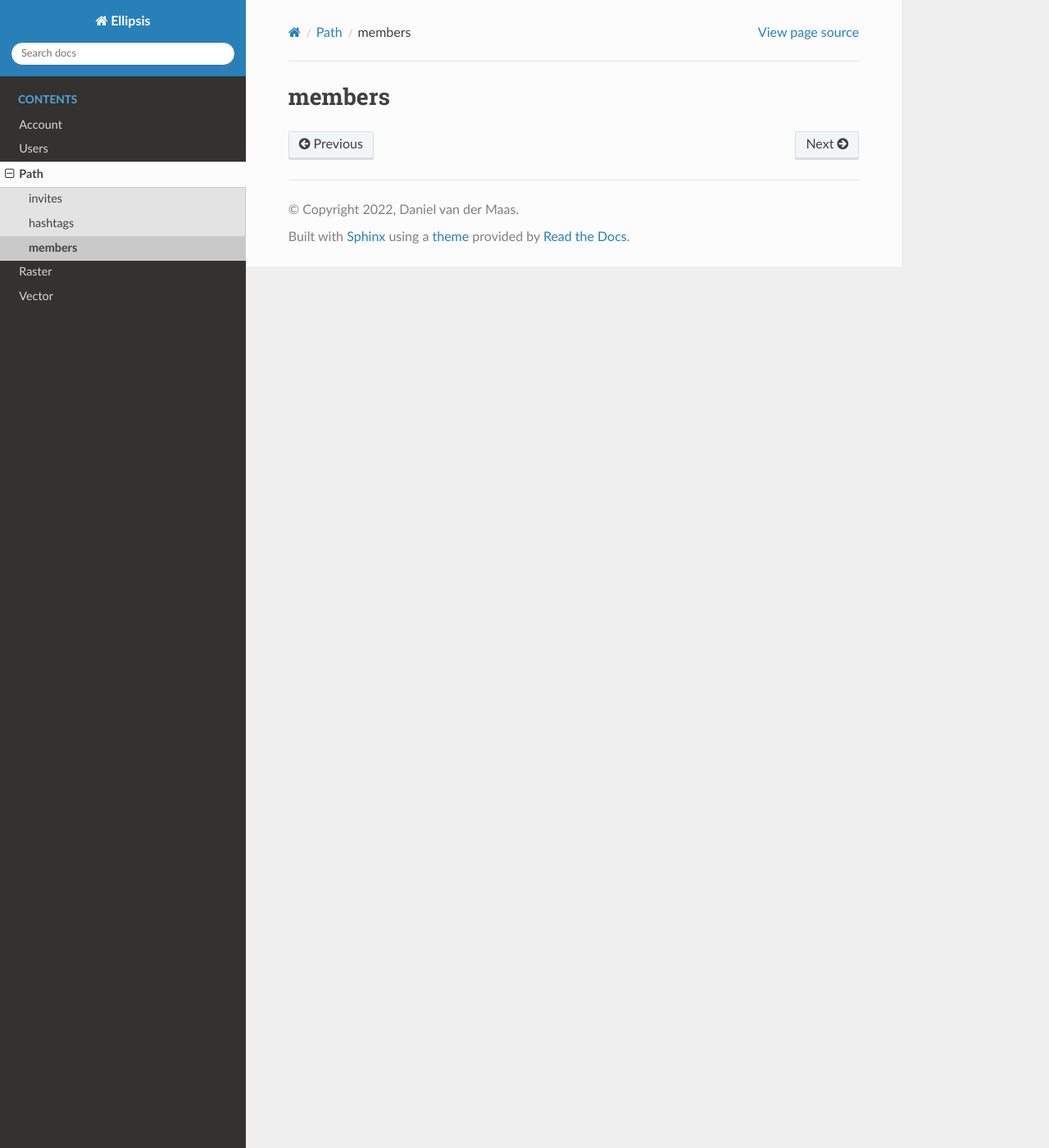
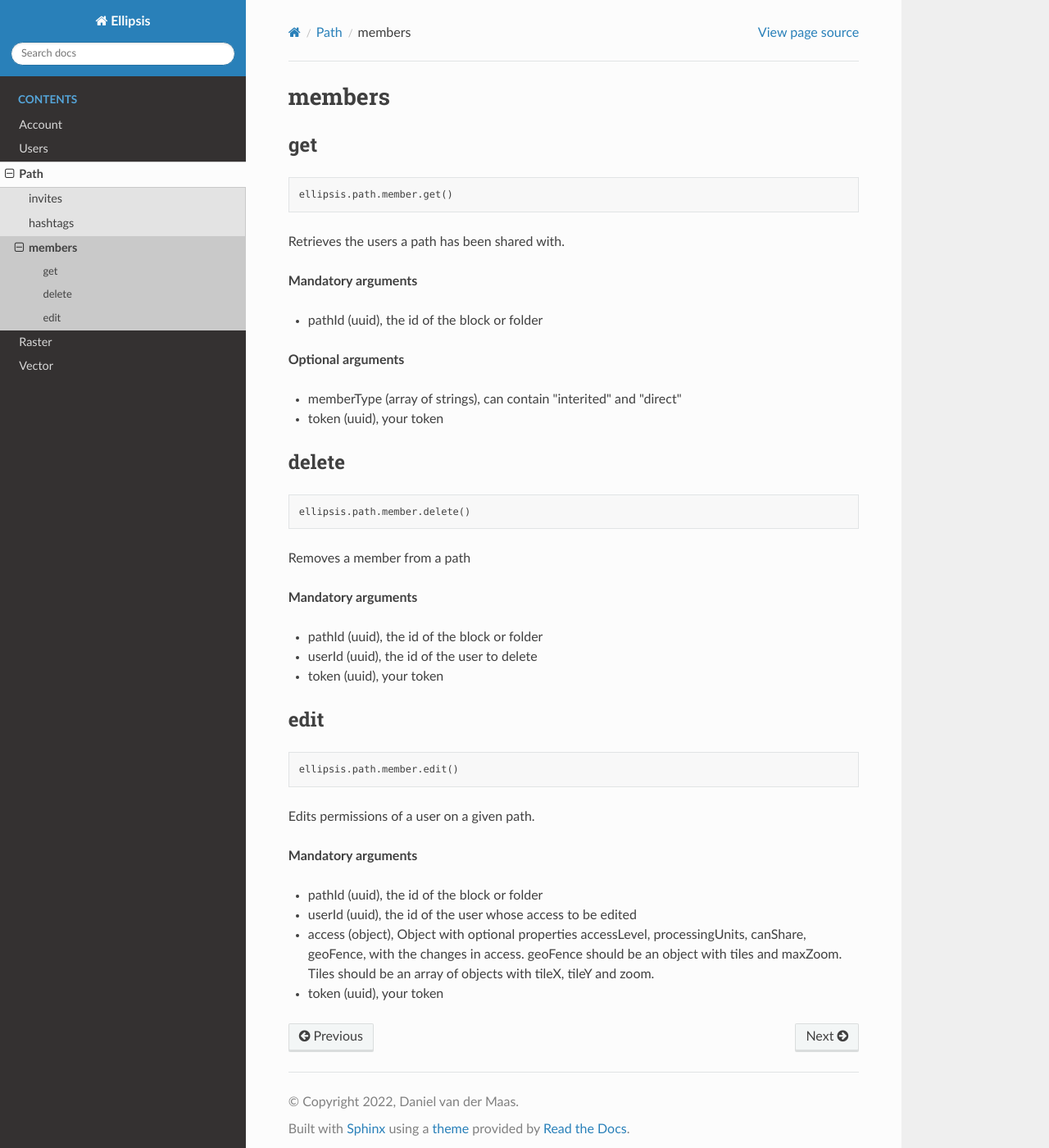
Before and after one commit to ellipsis-drive/python-package, a Sphinx documentation site: the page built from docs/path/members/index.md, in a window 1280 px wide and 1400 px high. Shown: the whole window at 82% size. Built offline with Sphinx 7.4.7 and the Read the Docs theme 2.0.0, drawn with Linux system fonts in a browser that asks for light colours.

Commit message:
change mandatory arguments and stuff to be bold, instead of a header (for ToC mainly). also add some intro text on the index page. add members docs

```diff
--- a/docs/path/members/index.md
+++ b/docs/path/members/index.md
@@ -1 +1,40 @@
 # members
+
+## get
+
+    ellipsis.path.member.get()
+
+Retrieves the users a path has been shared with.
+
+**Mandatory arguments**
+
+- pathId (uuid), the id of the block or folder
+
+**Optional arguments**
+- memberType (array of strings),  can contain "interited" and "direct"
+- token (uuid), your token
+
+## delete
+
+    ellipsis.path.member.delete()
+
+Removes a member from a path
+
+**Mandatory arguments**
+
+- pathId (uuid), the id of the block or folder
+- userId (uuid),  the id of the user to delete
+- token (uuid), your token
+
+## edit
+
+    ellipsis.path.member.edit()
+
+Edits permissions of a user on a given path.
+
+**Mandatory arguments**
+
+- pathId (uuid), the id of the block or folder
+- userId (uuid), the id of the user whose access to be edited
+- access (object), Object with optional properties accessLevel, processingUnits, canShare, geoFence, with the changes in access. geoFence should be an object with tiles and maxZoom. Tiles should be an array of objects with tileX, tileY and zoom.
+- token (uuid), your token
```
Also changed, not shown: docs/account/index.md (+6 -6 lines), docs/index.md (+6 -4 lines), docs/path/hashtags/index.md (+3 -3 lines), docs/path/index.md (+0 -2 lines), docs/path/invites/index.md (+7 -7 lines).
